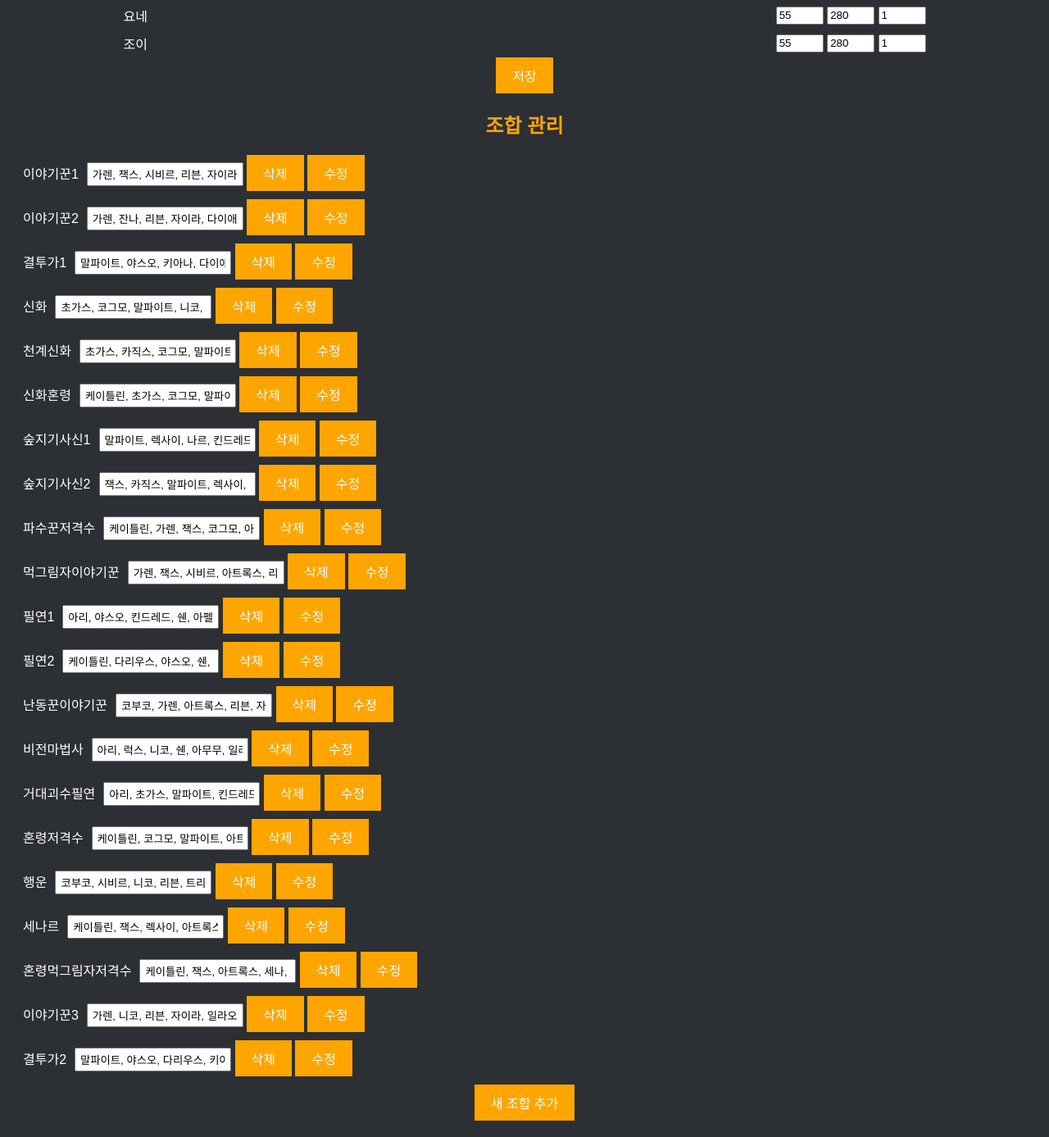
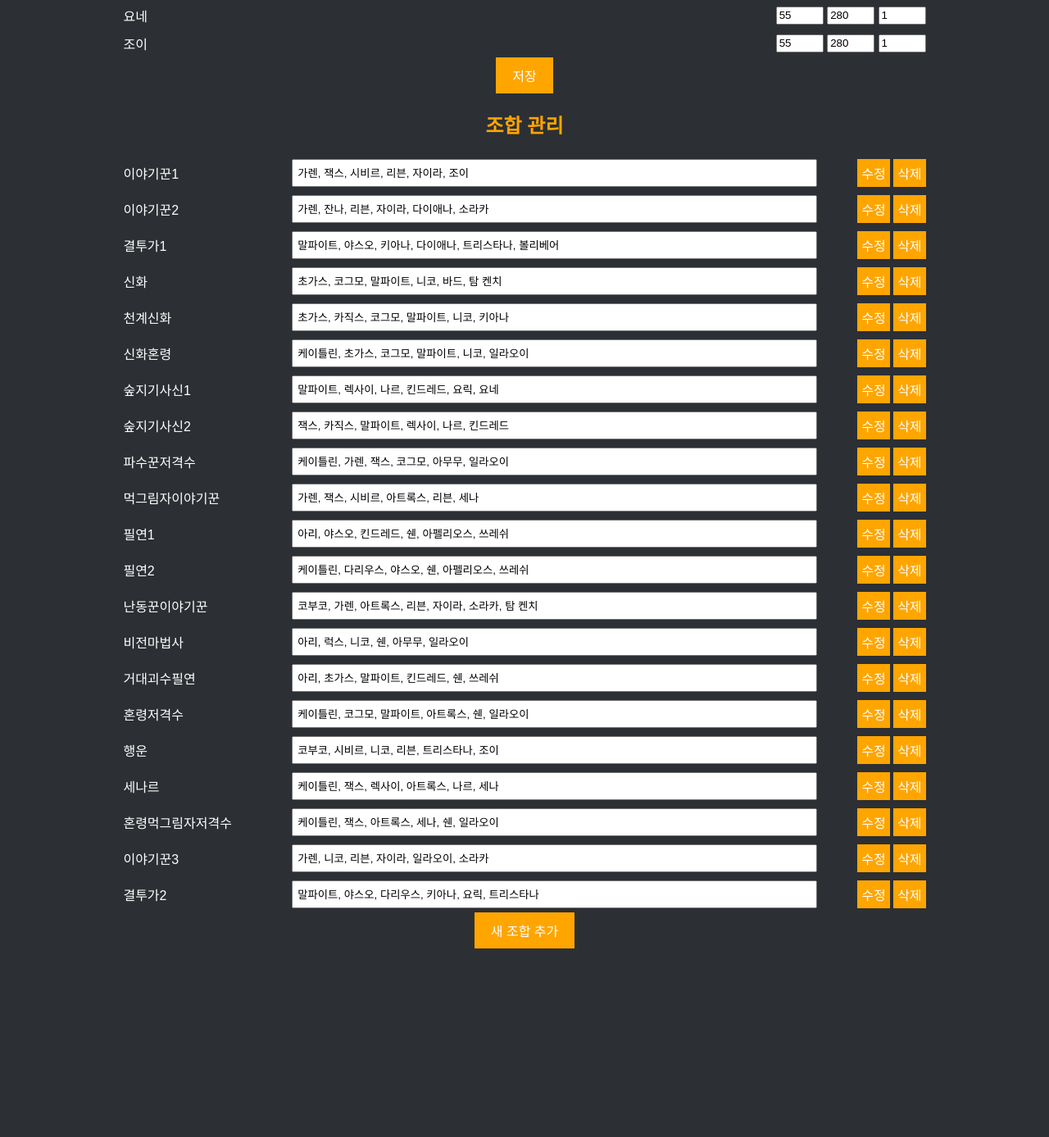
Before and after one commit to iwtkmn0219/TFT_HELPER, a Flask app: page /admin in a window 1280 px wide. Shown: the part 1400-2787 px from the top of the page at 82% size. After the commit the page ends 2557 px from the top, so only its background shows below. Run offline with Flask 3, Linux system fonts and the light colour scheme.

Commit message:
💄 조합 관리 탭 UI 업데이트

```diff
--- a/static/admin.js
+++ b/static/admin.js
@@ -137,8 +137,10 @@ function loadCompList() {
                     <span>${comp.name}</span>
                     <div>
                         <input type="text" value="${comp.champions.join(', ')}" data-comp="${comp.name}">
-                        <button onclick="deleteComp('${comp.name}')">삭제</button>
-                        <button onclick="updateComp('${comp.name}')">수정</button>
+                        <div>
+                            <button onclick="updateComp('${comp.name}')">수정</button>
+                            <button onclick="deleteComp('${comp.name}')">삭제</button>
+                        <div>
                     <div>
                 `;
                 compListDiv.appendChild(compItem);
@@ -152,6 +154,7 @@ function deleteComp(compName) {
     }).then(response => response.json())
         .then(data => {
             alert('조합이 삭제되었습니다.');
+            loadCompList();
             window.location.reload();
         });
 }
@@ -171,6 +174,7 @@ function updateComp(compName) {
         }).then(response => response.json())
             .then(data => {
                 alert('조합이 수정되었습니다.');
+                loadCompList();
                 window.location.reload();
             });
     }
--- a/static/style.css
+++ b/static/style.css
@@ -232,16 +232,31 @@ button:hover {
 }
 
 #comp-list {
-    margin: 10px 0;
+    display: flex;
+    flex-direction: column;
+    align-items: center;
 }
 
 .comp-item {
+    width: 80%;
     display: flex;
+    justify-content: space-between;
     align-items: center;
-    margin-bottom: 10px;
+    margin: 5px;
+}
+
+.comp-item>div {
+    width: 80%;
+    display: flex;
+    justify-content: space-between;
 }
 
 .comp-item input {
+    width: 80%;
     margin-left: 10px;
     padding: 5px;
 }
+
+.comp-item button {
+    padding: 5px 5px;
+}
```
